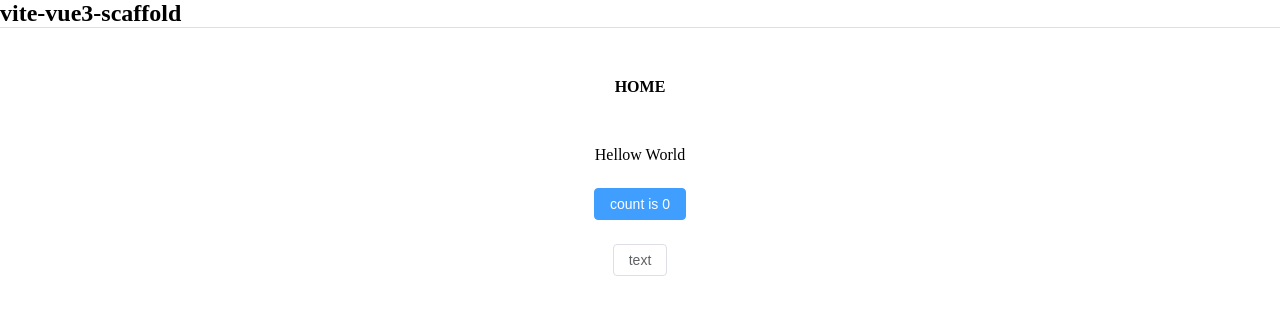
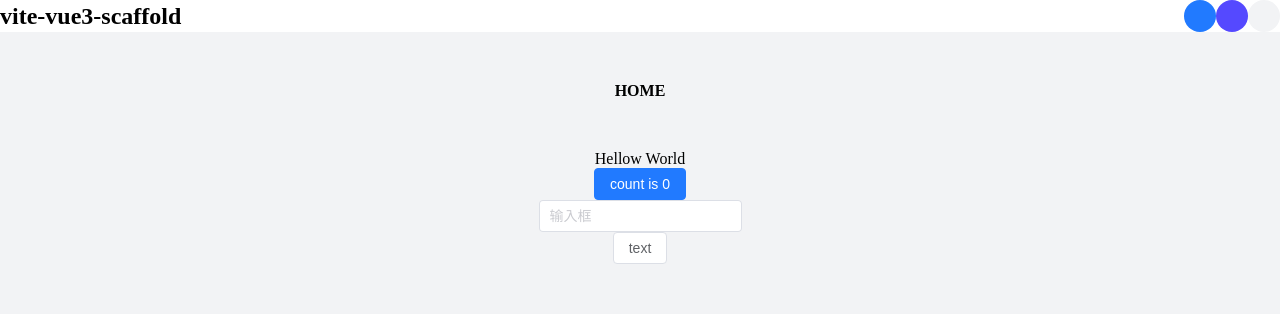
Before and after one commit to Mutueye/vite-vue3-scaffold, a Vue app: page /home in a window 1280 px wide. Shown: the top 314 px of the page. Built offline with nearby package versions, Linux system fonts and the light colour scheme.

Commit message:
切换主题功能

```diff
--- a/package.json
+++ b/package.json
@@ -30,7 +30,6 @@
     "@types/node": "^18.11.13",
     "@typescript-eslint/eslint-plugin": "^5.46.0",
     "@typescript-eslint/parser": "^5.46.0",
-    "@unocss/vite": "^0.47.6",
     "@vitejs/plugin-vue": "^3.2.0",
     "eslint": "^8.29.0",
     "eslint-config-prettier": "^8.5.0",
--- a/src/App.vue
+++ b/src/App.vue
@@ -1,18 +1,8 @@
 <template>
-  <div
-    class="w-full h-header border-b-1 border-[var(--el-border-color)] flex flex-row items-center justify-between px-space">
-    <div class="text-size-24px font-bold">vite-vue3-scaffold</div>
-    <el-button :link="true" type="primary" @click="toggleDark(!isDark)">
-      <i
-        class="dark:i-line-md-moon-filled i-line-md-moon-filled-to-sunny-filled-loop-transition text-size-20px" />
-    </el-button>
-  </div>
+  <Header />
   <RouterView />
 </template>
 
 <script lang="ts" setup>
-  import { useDark, useToggle } from '@vueuse/core';
-
-  const isDark = useDark();
-  const toggleDark = useToggle(isDark);
+  import Header from './components/Header.vue';
 </script>
--- /dev/null
+++ b/src/components/Header.vue
@@ -0,0 +1,79 @@
+<template>
+  <div
+    class="w-full h-header flex flex-row items-center justify-between px-space bg-[var(--el-bg-color)]">
+    <div class="text-size-24px font-bold">vite-vue3-scaffold</div>
+    <div class="flex flex-row items-center">
+      <button class="theme-btn blue mr-space" @click="toggleTheme('blue')">
+        <i
+          v-if="currentTheme === 'blue'"
+          inline-block
+          align-middle
+          text-size-18px
+          color-white
+          class="i-line-md-confirm-circle" />
+      </button>
+      <button class="theme-btn purple mr-space" @click="toggleTheme('purple')">
+        <i
+          v-if="currentTheme === 'purple'"
+          inline-block
+          align-middle
+          text-size-18px
+          color-white
+          class="i-line-md-confirm-circle" />
+      </button>
+      <button class="theme-btn" @click="toggleDark(!isDark)">
+        <i
+          inline-block
+          align-middle
+          text-size-18px
+          dark="i-line-md-moon-filled"
+          class="i-line-md-moon-filled-to-sunny-filled-loop-transition color-[var(--el-text-color-regular)]" />
+      </button>
+    </div>
+  </div>
+</template>
+
+<script lang="ts" setup>
+  import { useDark, useToggle } from '@vueuse/core';
+  import { useToggleTheme } from '@/componsables/useToggleTheme';
+
+  const isDark = useDark();
+  const toggleDark = useToggle(isDark);
+
+  const { currentTheme, toggleTheme } = useToggleTheme();
+</script>
+
+<style lang="scss" scoped>
+  @use 'sass:map';
+  @use '@/styles/_vars.scss';
+
+  $blue: map.get(vars.$theme-blue-colors, 'primary');
+  $purple: map.get(vars.$theme-purple-colors, 'primary');
+  $btn-size: 32px;
+
+  .theme-btn {
+    @apply rounded-full bg-[var(--el-bg-color-page)] border-none cursor-pointer flex flex-col items-center justify-center;
+
+    width: $btn-size;
+    height: $btn-size;
+    &:focus-visible,
+    &:hover {
+      outline: 1px solid var(--el-color-primary-light-8);
+      outline-offset: 2px;
+    }
+    &.blue {
+      background-color: $blue;
+      &:focus-visible,
+      &:hover {
+        outline: 1px solid $blue;
+      }
+    }
+    &.purple {
+      background-color: $purple;
+      &:focus-visible,
+      &:hover {
+        outline: 1px solid $purple;
+      }
+    }
+  }
+</style>
--- a/src/components/HelloWorld.vue
+++ b/src/components/HelloWorld.vue
@@ -4,11 +4,13 @@
   defineProps<{ msg: string }>();
 
   const count = ref(0);
+  const inputStr = ref('');
 </script>
 
 <template>
   <div>{{ msg }}</div>
-  <div class="py-24px">
+  <div class="py-space-sm flex flex-col items-center">
     <el-button type="primary" @click="count++">count is {{ count }}</el-button>
+    <el-input v-model="inputStr" class="mt-space-sm" placeholder="输入框" />
   </div>
 </template>
--- /dev/null
+++ b/src/componsables/useToggleTheme.ts
@@ -0,0 +1,34 @@
+import { onMounted, ref } from 'vue';
+
+export type ColorTheme = 'blue' | 'purple';
+export const themeList: ColorTheme[] = ['blue', 'purple'];
+
+export const useToggleTheme = () => {
+  const currentTheme = ref<ColorTheme | ''>('');
+
+  onMounted(() => {
+    const htmlEl = document.getElementsByTagName('html')[0];
+    themeList.forEach((theme) => {
+      if (htmlEl.classList.contains(theme)) {
+        currentTheme.value = theme;
+      } else {
+        toggleTheme('blue');
+      }
+    });
+  });
+
+  const toggleTheme = (themeName: ColorTheme): void => {
+    const htmlEl = document.getElementsByTagName('html')[0];
+    themeList.forEach((theme) => {
+      if (htmlEl.classList.contains(theme) && theme !== themeName) {
+        htmlEl.classList.remove(theme);
+      }
+    });
+    if (!htmlEl.classList.contains(themeName)) {
+      htmlEl.classList.add(themeName);
+    }
+    currentTheme.value = themeName;
+  };
+
+  return { currentTheme, toggleTheme };
+};
--- /dev/null
+++ b/src/styles/_vars.scss
@@ -0,0 +1,31 @@
+$white: #ffffff;
+$black: #000000;
+
+$base-mode-colors: (
+  'light': $white,
+  'dark': $black,
+);
+
+// 暗黑模式的light和dark反过来，light级别越高越暗
+$dark-mode-colors: (
+  'light': $black,
+  'dark': $white,
+);
+
+$theme-blue-colors: (
+  'primary': #217aff,
+  'success': #67c23a,
+  'warning': #f2711c,
+  'danger': #db2828,
+  'error': #db2828,
+  'info': #96979c,
+);
+
+$theme-purple-colors: (
+  'primary': #5549ff,
+  'success': #33d3a5,
+  'warning': #f7cf45,
+  'danger': #f8739c,
+  'error': #f8739c,
+  'info': #96979c,
+);
--- a/src/styles/index.scss
+++ b/src/styles/index.scss
@@ -1,3 +1,5 @@
+@use './themes.scss';
+
 :root {
   @apply font-main;
 
@@ -5,3 +7,7 @@
   -webkit-font-smoothing: antialiased;
   -moz-osx-font-smoothing: grayscale;
 }
+
+body {
+  @apply bg-[var(--el-bg-color-page)];
+}
--- /dev/null
+++ b/src/styles/themes.scss
@@ -0,0 +1,164 @@
+@use 'sass:color';
+@use 'sass:map';
+@use 'sass:math';
+
+@use 'vars' as *;
+
+// 基于element的css变量构建多主题样式
+
+// color types
+$types: primary, success, warning, danger, error, info;
+
+// 混合模式
+$mix-modes: light, dark;
+
+.test-black {
+  background-color: $black;
+}
+
+// 设置主题颜色的各级别css变量
+@mixin set-color-css-var($type, $number, $mode, $mix-color, $base-color) {
+  // TODO 修复此处重复设置变量的问题
+  #{'--el-color-' + $type}: $base-color;
+  #{'--el-color-' + $type + '-' + $mode + '-' + $number}: color.mix(
+    $mix-color,
+    $base-color,
+    math.percentage(math.div($number, 10))
+  );
+}
+
+// 蓝色主题
+.blue {
+  @each $type in $types {
+    @each $mode in $mix-modes {
+      @for $i from 1 through 9 {
+        @include set-color-css-var(
+          $type,
+          $i,
+          $mode,
+          map.get($base-mode-colors, $mode),
+          map.get($theme-blue-colors, $type)
+        );
+      }
+    }
+  }
+
+  // 背景色 默认
+  --el-bg-color: #ffffff;
+  --el-bg-color-page: #f2f3f5;
+  --el-bg-color-overlay: #ffffff;
+
+  // 字色
+  --el-text-color-primary: #131b26;
+  --el-text-color-regular: #5f6165;
+  --el-text-color-secondary: #96979c;
+  --el-text-color-placeholder: #cacbd0;
+  --el-text-color-disabled: #c0c4cc;
+
+  // 边框颜色 默认
+  // --el-border-color: #dcdfe6;
+  // --el-border-color-light: #e4e7ed;
+  // --el-border-color-lighter: #ebeef5;
+  // --el-border-color-extra-light: #f2f6fc;
+  // --el-border-color-dark: #d4d7de;
+  // --el-border-color-darker: #cdd0d6;
+
+  // 填充色 默认
+  // --el-fill-color: #f0f2f5;
+  // --el-fill-color-light: #f5f7fa;
+  // --el-fill-color-lighter: #fafafa;
+  // --el-fill-color-extra-light: #fafcff;
+  // --el-fill-color-dark: #ebedf0;
+  // --el-fill-color-darker: #e6e8eb;
+  // --el-fill-color-blank: #ffffff;
+
+  // 阴影 默认
+  // --el-box-shadow: 0 12px 32px 4px rgb(0 0 0 / 4%), 0 8px 20px rgb(0 0 0 8%);
+  // --el-box-shadow-light: 0px 0px 12px rgb(0 0 0 / 12%);
+  // --el-box-shadow-lighter: 0px 0px 6px rgb(0 0 0 / 12%);
+  // --el-box-shadow-dark: 0px 16px 48px 16px rgb(0 0 0 / 8%), 0px 12px 32px rgb(0 0 0 / 12%),
+  //   0px 8px 16px -8px rgb(0 0 0 / 16%);
+
+  // 禁用色 默认
+  // --el-disabled-bg-color: var(--el-fill-color-light);
+  // --el-disabled-text-color: var(--el-text-color-placeholder);
+  // --el-disabled-border-color: var(--el-border-color-light);
+
+  // overlay colors 默认
+  // --el-overlay-color: rgb(0 0 0 / 80%);
+  // --el-overlay-color-light: rgb(0 0 0 / 70%);
+  // --el-overlay-color-lighter: rgb(0 0 0 / 50%);
+
+  // mask colors 默认
+  // --el-mask-color: rgb(255 255 255 / 90%);
+  // --el-mask-color-extra-light: rgb(255 255 255 / 30%);
+
+  // border vars 默认
+  // --el-border-width: 1px;
+  // --el-border-style: solid;
+  // --el-border-color-hover: var(--el-text-color-disabled);
+  // --el-border: var(--el-border-width) var(--el-border-style) var(--el-border-color);
+
+  // 暗黑模式
+  &.dark {
+    @each $type in $types {
+      @each $mode in $mix-modes {
+        @for $i from 1 through 9 {
+          @include set-color-css-var(
+            $type,
+            $i,
+            $mode,
+            map.get($dark-mode-colors, $mode),
+            map.get($theme-blue-colors, $type)
+          );
+        }
+      }
+    }
+
+    // 背景色 默认
+    --el-bg-color: #222b45;
+    --el-bg-color-page: #151a30;
+    --el-bg-color-overlay: #222b45;
+
+    // 字色
+    --el-text-color-primary: #ffffff;
+    --el-text-color-regular: #cfd3dc;
+    --el-text-color-secondary: #a3a6ad;
+    --el-text-color-placeholder: #8d9095;
+    --el-text-color-disabled: #6c6e72;
+  }
+}
+
+// 紫色主题
+.purple {
+  @each $type in $types {
+    @each $mode in $mix-modes {
+      @for $i from 1 through 9 {
+        @include set-color-css-var(
+          $type,
+          $i,
+          $mode,
+          map.get($base-mode-colors, $mode),
+          map.get($theme-purple-colors, $type)
+        );
+      }
+    }
+  }
+
+  // 暗黑模式
+  &.dark {
+    @each $type in $types {
+      @each $mode in $mix-modes {
+        @for $i from 1 through 9 {
+          @include set-color-css-var(
+            $type,
+            $i,
+            $mode,
+            map.get($dark-mode-colors, $mode),
+            map.get($theme-purple-colors, $type)
+          );
+        }
+      }
+    }
+  }
+}
--- a/stylelint.config.cjs
+++ b/stylelint.config.cjs
@@ -19,7 +19,10 @@ module.exports = {
     'at-rule-no-unknown': null,
     'scss/at-rule-no-unknown': true,
     // 'function-no-unknown': [true, { ignoreFunctions: ['theme'] }],
+    'function-no-unknown': null,
+    'scss/function-no-unknown': true,
     'scss/dollar-variable-pattern': null,
+    'scss/dollar-variable-empty-line-before': null,
     'scss/selector-no-redundant-nesting-selector': true,
   },
   ignoreFiles: ['dist/**/*'],
```
Also changed, not shown: .eslintrc.cjs, 1 other file (tests, documents, lock files or other folders).
